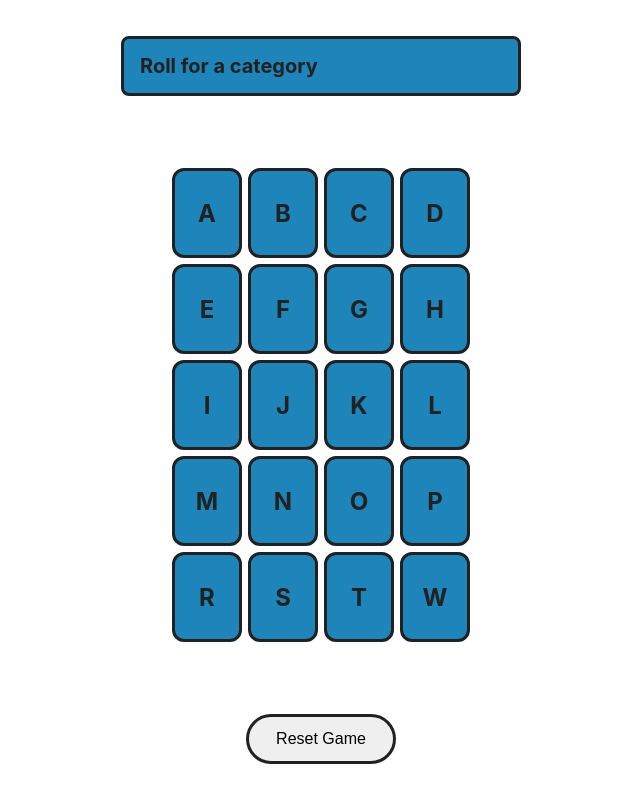
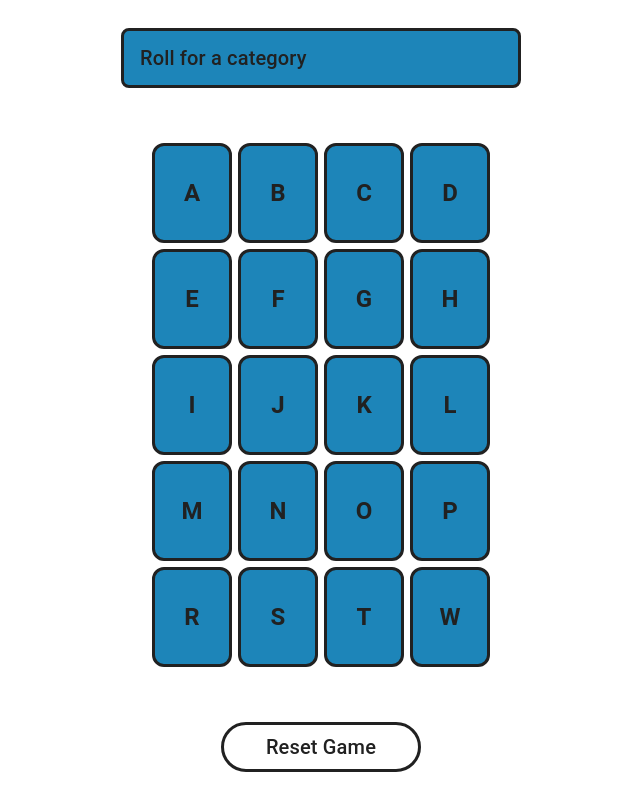
Before and after one commit to BenjaminSiri/tapple-app, a React (Vite) app: page / in a window 1280 px wide. Shown: the whole page, without its empty margins (319-959 px from the left). Built offline with nearby package versions, Linux system fonts and the light colour scheme; some icons are missing.

Commit message:
Swapped text to mui typography

```diff
--- a/src/components/CategorySelect.tsx
+++ b/src/components/CategorySelect.tsx
@@ -4,6 +4,7 @@ import { observer } from 'mobx-react-lite';
 import { useStores } from '../stores/RootStore';
 import IconButton from '@mui/material/IconButton';
 import RefreshIcon from '@mui/icons-material/Refresh';
+import Typography from '@mui/material/Typography';
 
 
 const StyledCategoryDiv = styled.div`
@@ -27,7 +28,7 @@ const CategorySelect: React.FC = observer(() => {
 
     return (
         <StyledCategoryDiv>
-            { category ? <p>{category}</p> : <p>Roll for a category</p> }
+            { category ? <Typography variant="h6">{category}</Typography> : <Typography variant="h6">Roll for a category</Typography> }
             <IconButton
                 aria-label="reset category"
                 onClick={() => tappleStore.randomizeCategory()}
--- a/src/components/GameArea.tsx
+++ b/src/components/GameArea.tsx
@@ -3,15 +3,17 @@ import styled from 'styled-components';
 import { observer } from 'mobx-react-lite';
 import {useStores} from '../stores/RootStore';
 
+import Button from '@mui/material/Button';
 import Modal from '@mui/material/Modal';
+import Typography from '@mui/material/Typography';
 
 import Letter from '../components/Letter';
 import CategorySelect from './CategorySelect';
 
 const StyledLetterContainer = styled.div<{ $timeOver?: boolean }>`
     display: grid;
-    grid-template-columns: repeat(4, 70px);
-    grid-template-rows: repeat(5, 90px);
+    grid-template-columns: repeat(4, 80px);
+    grid-template-rows: repeat(5, 100px);
     gap: 6px;
 
     ${({ $timeOver }) =>
@@ -59,17 +61,22 @@ const StyledGameArea = styled.div<{ $timeWarning?: boolean, $timeOver?: boolean
     }};
 `;
 
-const StyledButton = styled.button`
+const StyledButton = styled(Button)`
+    && {
         height: 50px;
-    width: 150px;
+        width: 200px;
         font-size: 16px;
         border: 3px solid var(--text-primary);
         border-radius: 25px;
-    cursor: pointer;
+        background-color: var(--color-background);
+        color: var(--text-primary);
+        text-transform: none; /* Removes MUI's default uppercase */
 
         &:hover {
             background-color: var(--color-secondary);
             color: var(--text-primary);
+            border: 3px solid var(--text-primary);
+        }
     }
 `;
 
@@ -80,8 +87,8 @@ const StyledModal = styled(Modal)`
 `;
 
 const ModalContent = styled.div`
-    height: 300px;
-    width: 200px;
+    height: 400px;
+    width: 300px;
     display: flex;
     flex-direction: column;
     align-items: center;
@@ -133,8 +140,10 @@ const GameArea: React.FC = observer(() => {
                 onClose={handleClose}
             >
                 <ModalContent>
-                    <h2 id="modal-modal-title">Time's Up!</h2>
-                    <StyledButton onClick={handleClose}>Next Player</StyledButton>
+                    <Typography id="modal-modal-title" variant="h6">Time's Up!</Typography>
+                    <StyledButton onClick={handleClose}>
+                        <Typography variant="h6">Next Player</Typography>
+                    </StyledButton>
                 </ModalContent>
             </StyledModal>
             <CategorySelect />
@@ -144,7 +153,7 @@ const GameArea: React.FC = observer(() => {
                 ))}
             </StyledLetterContainer>
             <StyledButton onClick={handleResetGame}>
-                <p>Reset Game</p>
+                <Typography variant="h6">Reset Game</Typography>
             </StyledButton>
         </StyledGameArea>
     );
--- a/src/components/Letter.tsx
+++ b/src/components/Letter.tsx
@@ -2,6 +2,8 @@ import React from 'react';
 import { observer } from 'mobx-react-lite';
 import { useStores } from '../stores/RootStore';
 import styled from 'styled-components';
+
+import Typography from '@mui/material/Typography';
 
 interface LetterProps {
     char: string;
@@ -38,7 +40,7 @@ const Letter: React.FC<LetterProps> = observer(({ char }) => {
 
     return (
         <StyledDiv $enabled={status} onClick={handleClick}>
-            {char}
+            <Typography variant="h5" fontWeight="bold">{char}</Typography>
         </StyledDiv>
     );
 });
```
Lines whose indentation alone changed are shown as unchanged.
